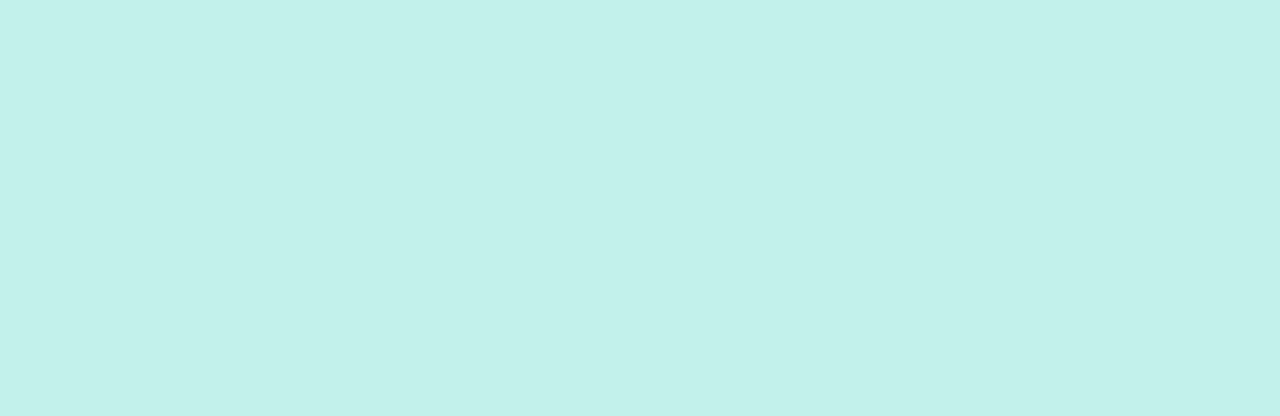
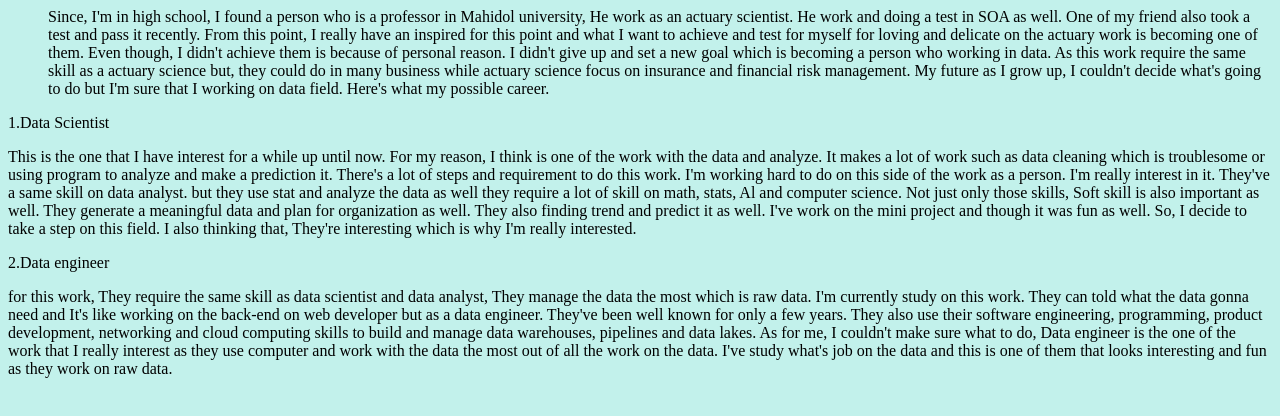
Before and after one commit to Thanapapop/6709616525_MyCSTUStory, a plain HTML site: page myfuture.html in a window 1280 px wide. Drawn offline with Linux system fonts and the light colour scheme.

Commit message:
Adding content on myfuture.html and myjourney.html .

```diff
--- a/myfuture.html
+++ b/myfuture.html
@@ -7,6 +7,24 @@
     <link rel="stylesheet" href="mystyle.css">
 </head>
 <body>
-
+    <section class="dataluv">
+        <dd>Since, I'm in high school, I found a person who is a professor in Mahidol university, He work as an actuary scientist. He work and doing a test in SOA as well. One of my friend also took a test and pass it recently.
+        From this point, I really have an inspired for this point and what I want to achieve and test for myself for loving and delicate on the actuary work is becoming one of them.
+        Even though, I didn't achieve them is because of personal reason. I didn't give up and set a new goal which is becoming a person who working in data. As this work require the same skill as a actuary science but, they could
+        do in many business while actuary science focus on insurance and financial risk management. My future as I grow up, I couldn't decide what's going to do but I'm sure that I working on data field. Here's what my possible career.</dd>
+        <p>1.Data Scientist</p>
+        <p>This is the one that I have interest for a while up until now. For my reason, I think is one of the work with the data and analyze. It makes a lot of work such as data cleaning which is troublesome
+        or using program to analyze and make a prediction it. There's a lot of steps and requirement to do this work. I'm working hard to do on this side of the work as a person. I'm really interest in it.
+        They've a same skill on data analyst. but they use stat and analyze the data as well they require a lot of skill on math, stats, Al and computer science.
+        Not just only those skills, Soft skill is also important as well. They generate a meaningful data and plan for organization as well.
+        They also finding trend and predict it as well. I've work on the mini project and though it was fun as well. So, I decide to take a step on this field.
+        I also thinking that, They're interesting which is why I'm really interested.</p>
+        <p>2.Data engineer</p>
+        <p>for this work, They require the same skill as data scientist and data analyst, They manage the data the most which is raw data. I'm currently study on this work.
+        They can told what the data gonna need and It's like working on the back-end on web developer but as a data engineer. They've been well known for only a few years.
+        They also use their software engineering, programming, product development, networking and cloud computing skills to build and manage data warehouses, pipelines and data lakes.
+        As for me, I couldn't make sure what to do, Data engineer is the one of the work that I really interest as they use computer and
+        work with the data the most out of all the work on the data. I've study what's job on the data and this is one of them that looks interesting and fun as they work on raw data.</p>
+    </section>
 </body>
 </html>
```
Also changed, not shown: myjourney.html (+18 -1 lines).
